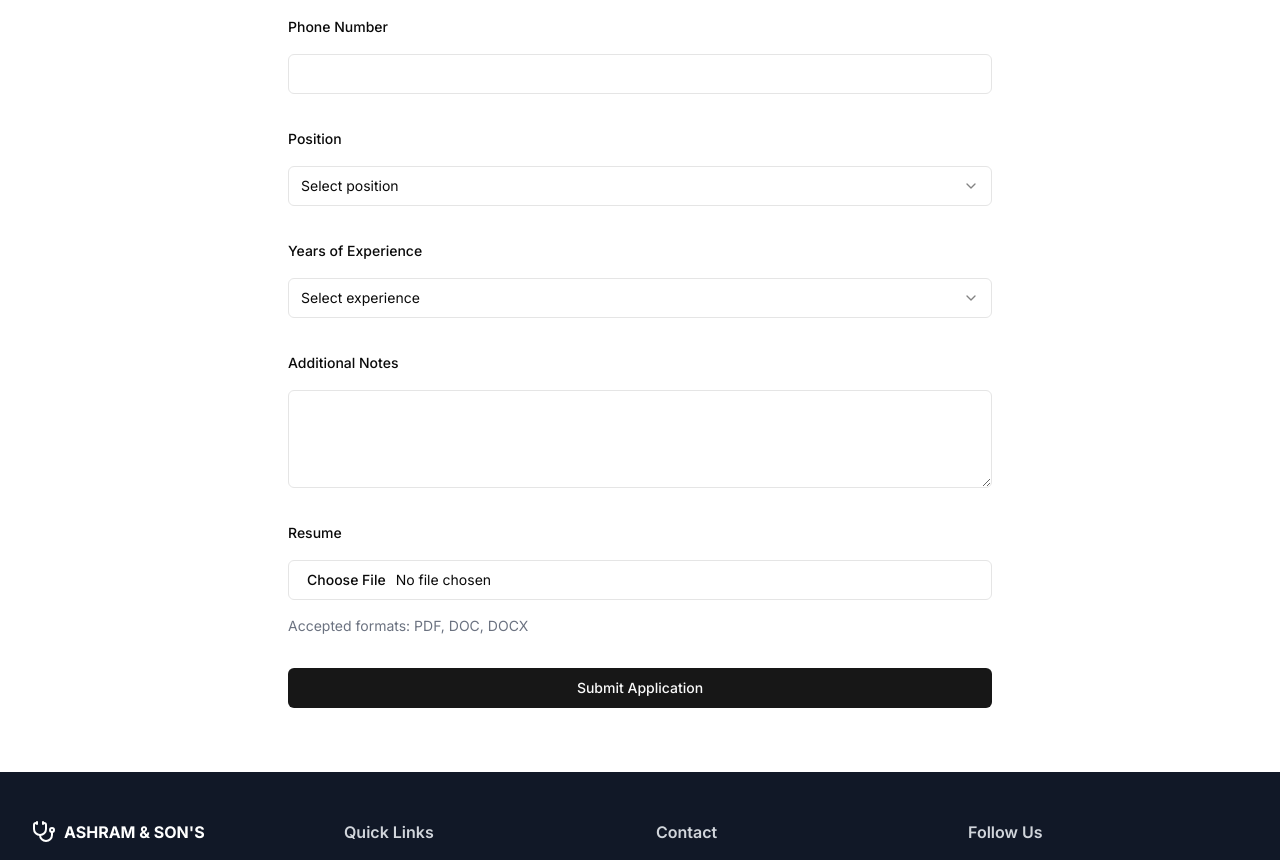
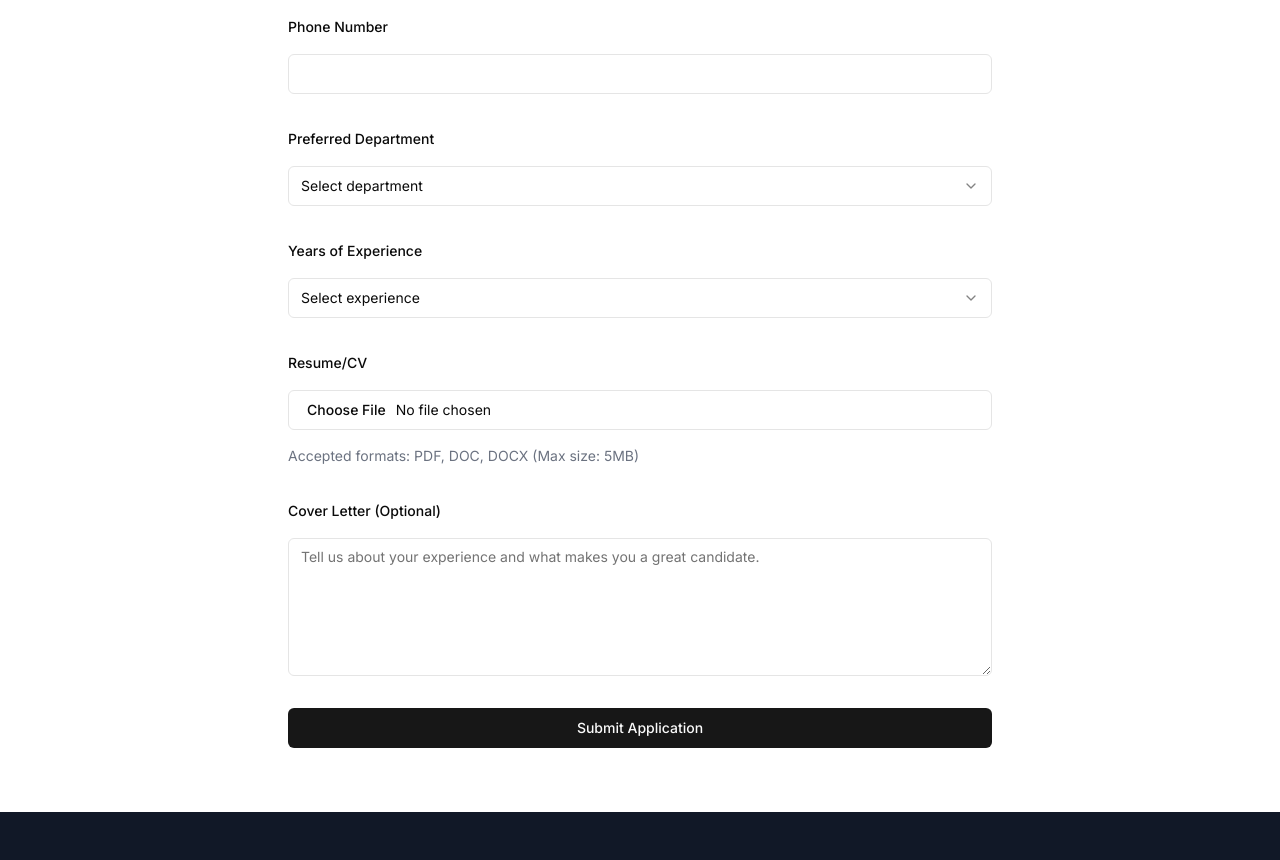
Before and after one commit to bilaldev973/Agency-management, a Next.js app: page /apply in a window 1280 px wide. Shown: the part 520-1380 px from the top of the page. Built offline with nearby package versions, Linux system fonts and the light colour scheme.

Commit message:
feat: received application from apply page

```diff
--- a/app/apply/page.tsx
+++ b/app/apply/page.tsx
@@ -7,15 +7,45 @@ import { Input } from "@/components/ui/input"
 import { Label } from "@/components/ui/label"
 import { Textarea } from "@/components/ui/textarea"
 import { Select, SelectContent, SelectItem, SelectTrigger, SelectValue } from "@/components/ui/select"
+import { useToast } from "@/hooks/use-toast"
 
 export default function ApplyPage() {
   const [isSubmitting, setIsSubmitting] = useState(false)
+  const { toast } = useToast()
 
-  const handleSubmit = async (e: React.FormEvent) => {
+  const handleSubmit = async (e: React.FormEvent<HTMLFormElement>) => {
     e.preventDefault()
     setIsSubmitting(true)
-    // Handle form submission
-    setTimeout(() => setIsSubmitting(false), 1000)
+
+    try {
+      const formData = new FormData(e.currentTarget)
+      formData.append('jobTitle', 'General Application')
+      formData.append('jobId', 'general')
+
+      const response = await fetch('/api/applications', {
+        method: 'POST',
+        body: formData,
+      })
+
+      if (!response.ok) {
+        throw new Error('Failed to submit application')
+      }
+
+      toast({
+        title: "Success",
+        description: "Your application has been submitted successfully!",
+      })
+      e.currentTarget.reset()
+    } catch (error) {
+      console.error('Application submission error:', error)
+      toast({
+        title: "Error",
+        description: "Failed to submit application. Please try again.",
+        variant: "destructive"
+      })
+    } finally {
+      setIsSubmitting(false)
+    }
   }
 
   return (
@@ -29,37 +59,38 @@ export default function ApplyPage() {
         <form onSubmit={handleSubmit} className="space-y-8">
           <div className="space-y-4">
             <Label htmlFor="name">Full Name</Label>
-            <Input id="name" required />
+            <Input id="name" name="name" required />
           </div>
 
           <div className="space-y-4">
             <Label htmlFor="email">Email Address</Label>
-            <Input id="email" type="email" required />
+            <Input id="email" name="email" type="email" required />
           </div>
 
           <div className="space-y-4">
             <Label htmlFor="phone">Phone Number</Label>
-            <Input id="phone" required />
+            <Input id="phone" name="phone" required />
           </div>
 
           <div className="space-y-4">
-            <Label htmlFor="position">Position</Label>
-            <Select>
+            <Label htmlFor="department">Preferred Department</Label>
+            <Select name="department" required>
               <SelectTrigger>
-                <SelectValue placeholder="Select position" />
+                <SelectValue placeholder="Select department" />
               </SelectTrigger>
               <SelectContent>
-                <SelectItem value="icu">ICU Nurse</SelectItem>
-                <SelectItem value="er">ER Nurse</SelectItem>
-                <SelectItem value="pediatric">Pediatric Nurse</SelectItem>
-                <SelectItem value="other">Other</SelectItem>
+                <SelectItem value="icu">ICU</SelectItem>
+                <SelectItem value="er">Emergency Room</SelectItem>
+                <SelectItem value="pediatrics">Pediatrics</SelectItem>
+                <SelectItem value="surgery">Surgery</SelectItem>
+                <SelectItem value="general">General Ward</SelectItem>
               </SelectContent>
             </Select>
           </div>
 
           <div className="space-y-4">
             <Label htmlFor="experience">Years of Experience</Label>
-            <Select>
+            <Select name="experience" required>
               <SelectTrigger>
                 <SelectValue placeholder="Select experience" />
               </SelectTrigger>
@@ -73,17 +104,34 @@ export default function ApplyPage() {
           </div>
 
           <div className="space-y-4">
-            <Label htmlFor="notes">Additional Notes</Label>
-            <Textarea id="notes" rows={4} />
+            <Label htmlFor="resume">Resume/CV</Label>
+            <Input
+              id="resume"
+              name="resume"
+              type="file"
+              accept=".pdf,.doc,.docx"
+              required
+            />
+            <p className="text-sm text-gray-500">
+              Accepted formats: PDF, DOC, DOCX (Max size: 5MB)
+            </p>
           </div>
 
           <div className="space-y-4">
-            <Label htmlFor="resume">Resume</Label>
-            <Input id="resume" type="file" accept=".pdf,.doc,.docx" required />
-            <p className="text-sm text-gray-500">Accepted formats: PDF, DOC, DOCX</p>
+            <Label htmlFor="coverLetter">Cover Letter (Optional)</Label>
+            <Textarea
+              id="coverLetter"
+              name="coverLetter"
+              rows={6}
+              placeholder="Tell us about your experience and what makes you a great candidate."
+            />
           </div>
 
-          <Button type="submit" className="w-full" disabled={isSubmitting}>
+          <Button
+            type="submit"
+            className="w-full"
+            disabled={isSubmitting}
+          >
             {isSubmitting ? "Submitting..." : "Submit Application"}
           </Button>
         </form>
```
